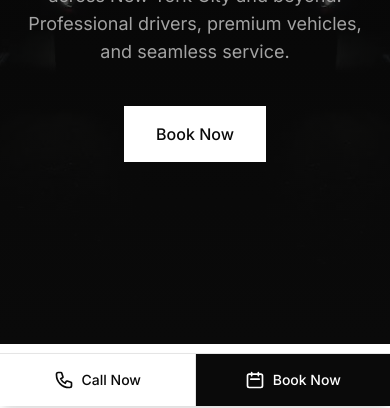
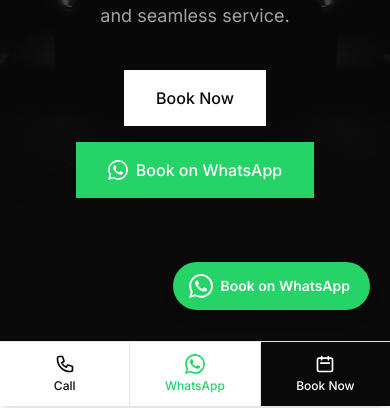
Before and after one commit to jobansandhu02210/eageleyechauffeur, a Next.js app: page / in a window 390 px wide. Shown: the part 438-846 px from the top of the page. Built offline with nearby package versions, Linux system fonts and the light colour scheme; no server answers.

Commit message:
feat: WhatsApp booking - floating button, mobile bar, hero CTA, footer, contact lib

```diff
--- a/app/layout.tsx
+++ b/app/layout.tsx
@@ -7,6 +7,7 @@
 import { LocalBusinessJsonLd } from '@/components/JsonLd';
 import { SplashScreen } from '@/components/SplashScreen';
 import MobileBottomBar from '@/components/MobileBottomBar';
+import WhatsAppButton from '@/components/WhatsAppButton';
 import { getSiteUrl } from '@/lib/site';
 import { defaultSiteDescription, siteKeywords } from '@/lib/seo';
 
@@ -76,6 +77,7 @@
         <Header />
         <main className="flex-1 pb-16 lg:pb-0">{children}</main>
         <Footer />
+        <WhatsAppButton />
         <MobileBottomBar />
         <AnalyticsPlaceholder />
       </body>
--- a/app/page.tsx
+++ b/app/page.tsx
@@ -2,7 +2,7 @@
 import Image from 'next/image';
 import Link from 'next/link';
 import { SafeFleetImage } from '@/components/SafeFleetImage';
-import { CONTACT_EMAIL_BOOKINGS, CONTACT_PHONE_DISPLAY, CONTACT_PHONE_E164 } from '@/lib/contact';
+import { CONTACT_EMAIL_BOOKINGS, CONTACT_PHONE_DISPLAY, CONTACT_PHONE_E164, WHATSAPP_BOOKING_URL } from '@/lib/contact';
 import { getSiteUrl } from '@/lib/site';
 import { defaultSiteDescription, siteKeywords } from '@/lib/seo';
 
@@ -176,13 +176,24 @@
           <p className="mt-6 text-lg sm:text-xl text-brand-silver max-w-2xl mx-auto">
             Experience white-glove transportation across New York City and beyond. Professional drivers, premium vehicles, and seamless service.
           </p>
-          <div className="mt-10 flex justify-center">
+          <div className="mt-10 flex flex-col sm:flex-row items-center justify-center gap-4">
             <Link
               href="/book"
               className="inline-flex items-center justify-center px-8 py-4 bg-brand-white text-brand-black font-medium hover:bg-brand-offwhite transition-colors"
             >
               Book Now
             </Link>
+            <a
+              href={WHATSAPP_BOOKING_URL}
+              target="_blank"
+              rel="noopener noreferrer"
+              className="inline-flex items-center justify-center gap-2 px-8 py-4 bg-[#25D366] text-white font-medium hover:bg-[#1ebe5d] transition-colors"
+            >
+              <svg className="w-5 h-5" viewBox="0 0 24 24" fill="currentColor" aria-hidden="true">
+                <path d="M17.472 14.382c-.297-.149-1.758-.867-2.03-.967-.273-.099-.471-.148-.67.15-.197.297-.767.966-.94 1.164-.173.199-.347.223-.644.075-.297-.15-1.255-.463-2.39-1.475-.883-.788-1.48-1.761-1.653-2.059-.173-.297-.018-.458.13-.606.134-.133.298-.347.446-.52.149-.174.198-.298.298-.497.099-.198.05-.371-.025-.52-.075-.149-.669-1.612-.916-2.207-.242-.579-.487-.5-.669-.51-.173-.008-.371-.01-.57-.01-.198 0-.52.074-.792.372-.272.297-1.04 1.016-1.04 2.479 0 1.462 1.065 2.875 1.213 3.074.149.198 2.096 3.2 5.077 4.487.709.306 1.262.489 1.694.625.712.227 1.36.195 1.871.118.571-.085 1.758-.719 2.006-1.413.248-.694.248-1.289.173-1.413-.074-.124-.272-.198-.57-.347m-5.421 7.403h-.004a9.87 9.87 0 01-5.031-1.378l-.361-.214-3.741.982.998-3.648-.235-.374a9.86 9.86 0 01-1.51-5.26c.001-5.45 4.436-9.884 9.888-9.884 2.64 0 5.122 1.03 6.988 2.898a9.825 9.825 0 012.893 6.994c-.003 5.45-4.437 9.884-9.885 9.884m8.413-18.297A11.815 11.815 0 0012.05 0C5.495 0 .16 5.335.157 11.892c0 2.096.547 4.142 1.588 5.945L.057 24l6.305-1.654a11.882 11.882 0 005.683 1.448h.005c6.554 0 11.89-5.335 11.893-11.893a11.821 11.821 0 00-3.48-8.413z" />
+              </svg>
+              Book on WhatsApp
+            </a>
           </div>
         </div>
       </section>
@@ -348,12 +359,25 @@
           <p className="text-brand-silver mb-8">
             Get a transparent quote in seconds. Available 24/7 for New York City and area airports.
           </p>
+          <div className="flex flex-col sm:flex-row items-center justify-center gap-4">
             <Link
               href="/book"
               className="inline-flex items-center justify-center px-8 py-4 bg-brand-white text-brand-black font-medium hover:bg-brand-offwhite transition-colors"
             >
               Book Now
             </Link>
+            <a
+              href={WHATSAPP_BOOKING_URL}
+              target="_blank"
+              rel="noopener noreferrer"
+              className="inline-flex items-center justify-center gap-2 px-8 py-4 bg-[#25D366] text-white font-medium hover:bg-[#1ebe5d] transition-colors"
+            >
+              <svg className="w-5 h-5" viewBox="0 0 24 24" fill="currentColor" aria-hidden="true">
+                <path d="M17.472 14.382c-.297-.149-1.758-.867-2.03-.967-.273-.099-.471-.148-.67.15-.197.297-.767.966-.94 1.164-.173.199-.347.223-.644.075-.297-.15-1.255-.463-2.39-1.475-.883-.788-1.48-1.761-1.653-2.059-.173-.297-.018-.458.13-.606.134-.133.298-.347.446-.52.149-.174.198-.298.298-.497.099-.198.05-.371-.025-.52-.075-.149-.669-1.612-.916-2.207-.242-.579-.487-.5-.669-.51-.173-.008-.371-.01-.57-.01-.198 0-.52.074-.792.372-.272.297-1.04 1.016-1.04 2.479 0 1.462 1.065 2.875 1.213 3.074.149.198 2.096 3.2 5.077 4.487.709.306 1.262.489 1.694.625.712.227 1.36.195 1.871.118.571-.085 1.758-.719 2.006-1.413.248-.694.248-1.289.173-1.413-.074-.124-.272-.198-.57-.347m-5.421 7.403h-.004a9.87 9.87 0 01-5.031-1.378l-.361-.214-3.741.982.998-3.648-.235-.374a9.86 9.86 0 01-1.51-5.26c.001-5.45 4.436-9.884 9.888-9.884 2.64 0 5.122 1.03 6.988 2.898a9.825 9.825 0 012.893 6.994c-.003 5.45-4.437 9.884-9.885 9.884m8.413-18.297A11.815 11.815 0 0012.05 0C5.495 0 .16 5.335.157 11.892c0 2.096.547 4.142 1.588 5.945L.057 24l6.305-1.654a11.882 11.882 0 005.683 1.448h.005c6.554 0 11.89-5.335 11.893-11.893a11.821 11.821 0 00-3.48-8.413z" />
+              </svg>
+              Book on WhatsApp
+            </a>
+          </div>
           <div className="mt-12 pt-12 border-t border-brand-dark flex flex-wrap justify-center gap-x-8 gap-y-2 text-brand-silver text-sm">
             <a href={`tel:${CONTACT_PHONE_E164}`}>{CONTACT_PHONE_DISPLAY}</a>
             <a href={`mailto:${CONTACT_EMAIL_BOOKINGS}`}>{CONTACT_EMAIL_BOOKINGS}</a>
--- a/components/Footer.tsx
+++ b/components/Footer.tsx
@@ -1,5 +1,5 @@
 import Link from 'next/link';
-import { CONTACT_EMAIL_BOOKINGS, CONTACT_PHONE_DISPLAY, CONTACT_PHONE_E164 } from '@/lib/contact';
+import { CONTACT_EMAIL_BOOKINGS, CONTACT_PHONE_DISPLAY, CONTACT_PHONE_E164, WHATSAPP_BOOKING_URL } from '@/lib/contact';
 
 const services = [
   { href: '/services/point-to-point', label: 'Point-to-Point' },
@@ -75,6 +75,19 @@
                   {CONTACT_EMAIL_BOOKINGS}
                 </a>
               </li>
+              <li>
+                <a
+                  href={WHATSAPP_BOOKING_URL}
+                  target="_blank"
+                  rel="noopener noreferrer"
+                  className="inline-flex items-center gap-2 hover:text-brand-white transition-colors"
+                >
+                  <svg className="w-4 h-4 text-[#25D366]" viewBox="0 0 24 24" fill="currentColor" aria-hidden="true">
+                    <path d="M17.472 14.382c-.297-.149-1.758-.867-2.03-.967-.273-.099-.471-.148-.67.15-.197.297-.767.966-.94 1.164-.173.199-.347.223-.644.075-.297-.15-1.255-.463-2.39-1.475-.883-.788-1.48-1.761-1.653-2.059-.173-.297-.018-.458.13-.606.134-.133.298-.347.446-.52.149-.174.198-.298.298-.497.099-.198.05-.371-.025-.52-.075-.149-.669-1.612-.916-2.207-.242-.579-.487-.5-.669-.51-.173-.008-.371-.01-.57-.01-.198 0-.52.074-.792.372-.272.297-1.04 1.016-1.04 2.479 0 1.462 1.065 2.875 1.213 3.074.149.198 2.096 3.2 5.077 4.487.709.306 1.262.489 1.694.625.712.227 1.36.195 1.871.118.571-.085 1.758-.719 2.006-1.413.248-.694.248-1.289.173-1.413-.074-.124-.272-.198-.57-.347m-5.421 7.403h-.004a9.87 9.87 0 01-5.031-1.378l-.361-.214-3.741.982.998-3.648-.235-.374a9.86 9.86 0 01-1.51-5.26c.001-5.45 4.436-9.884 9.888-9.884 2.64 0 5.122 1.03 6.988 2.898a9.825 9.825 0 012.893 6.994c-.003 5.45-4.437 9.884-9.885 9.884m8.413-18.297A11.815 11.815 0 0012.05 0C5.495 0 .16 5.335.157 11.892c0 2.096.547 4.142 1.588 5.945L.057 24l6.305-1.654a11.882 11.882 0 005.683 1.448h.005c6.554 0 11.89-5.335 11.893-11.893a11.821 11.821 0 00-3.48-8.413z" />
+                  </svg>
+                  WhatsApp
+                </a>
+              </li>
               <li>New York, NY</li>
             </ul>
           </div>
--- a/components/MobileBottomBar.tsx
+++ b/components/MobileBottomBar.tsx
@@ -1,7 +1,7 @@
 'use client';
 
 import Link from 'next/link';
-import { CONTACT_PHONE_DISPLAY, CONTACT_PHONE_E164 } from '@/lib/contact';
+import { CONTACT_PHONE_DISPLAY, CONTACT_PHONE_E164, WHATSAPP_BOOKING_URL } from '@/lib/contact';
 
 /**
  * Sticky bottom bar shown on mobile/tablet only.
@@ -11,20 +11,36 @@
   return (
     <div className="fixed bottom-0 inset-x-0 z-50 lg:hidden bg-brand-white border-t border-brand-light shadow-lg">
       <div className="flex">
+        {/* Call */}
         <a
           href={`tel:${CONTACT_PHONE_E164}`}
-          className="flex-1 flex items-center justify-center gap-2 py-4 text-sm font-medium text-brand-black hover:bg-brand-offwhite transition-colors"
+          className="flex-1 flex flex-col items-center justify-center gap-1 py-3 text-xs font-medium text-brand-black hover:bg-brand-offwhite transition-colors"
           aria-label={`Call ${CONTACT_PHONE_DISPLAY}`}
         >
           <svg className="w-5 h-5" fill="none" stroke="currentColor" viewBox="0 0 24 24" aria-hidden="true">
             <path strokeLinecap="round" strokeLinejoin="round" strokeWidth={2} d="M3 5a2 2 0 012-2h3.28a1 1 0 01.948.684l1.498 4.493a1 1 0 01-.502 1.21l-2.257 1.13a11.042 11.042 0 005.516 5.516l1.13-2.257a1 1 0 011.21-.502l4.493 1.498a1 1 0 01.684.949V19a2 2 0 01-2 2h-1C9.716 21 3 14.284 3 6V5z" />
           </svg>
-          Call Now
+          Call
         </a>
         <div className="w-px bg-brand-light" />
+        {/* WhatsApp */}
+        <a
+          href={WHATSAPP_BOOKING_URL}
+          target="_blank"
+          rel="noopener noreferrer"
+          className="flex-1 flex flex-col items-center justify-center gap-1 py-3 text-xs font-medium text-[#25D366] hover:bg-brand-offwhite transition-colors"
+          aria-label="Book on WhatsApp"
+        >
+          <svg className="w-5 h-5" viewBox="0 0 24 24" fill="currentColor" aria-hidden="true">
+            <path d="M17.472 14.382c-.297-.149-1.758-.867-2.03-.967-.273-.099-.471-.148-.67.15-.197.297-.767.966-.94 1.164-.173.199-.347.223-.644.075-.297-.15-1.255-.463-2.39-1.475-.883-.788-1.48-1.761-1.653-2.059-.173-.297-.018-.458.13-.606.134-.133.298-.347.446-.52.149-.174.198-.298.298-.497.099-.198.05-.371-.025-.52-.075-.149-.669-1.612-.916-2.207-.242-.579-.487-.5-.669-.51-.173-.008-.371-.01-.57-.01-.198 0-.52.074-.792.372-.272.297-1.04 1.016-1.04 2.479 0 1.462 1.065 2.875 1.213 3.074.149.198 2.096 3.2 5.077 4.487.709.306 1.262.489 1.694.625.712.227 1.36.195 1.871.118.571-.085 1.758-.719 2.006-1.413.248-.694.248-1.289.173-1.413-.074-.124-.272-.198-.57-.347m-5.421 7.403h-.004a9.87 9.87 0 01-5.031-1.378l-.361-.214-3.741.982.998-3.648-.235-.374a9.86 9.86 0 01-1.51-5.26c.001-5.45 4.436-9.884 9.888-9.884 2.64 0 5.122 1.03 6.988 2.898a9.825 9.825 0 012.893 6.994c-.003 5.45-4.437 9.884-9.885 9.884m8.413-18.297A11.815 11.815 0 0012.05 0C5.495 0 .16 5.335.157 11.892c0 2.096.547 4.142 1.588 5.945L.057 24l6.305-1.654a11.882 11.882 0 005.683 1.448h.005c6.554 0 11.89-5.335 11.893-11.893a11.821 11.821 0 00-3.48-8.413z" />
+          </svg>
+          WhatsApp
+        </a>
+        <div className="w-px bg-brand-light" />
+        {/* Book */}
         <Link
           href="/book"
-          className="flex-1 flex items-center justify-center gap-2 py-4 bg-brand-black text-brand-white text-sm font-medium hover:bg-brand-charcoal transition-colors"
+          className="flex-1 flex flex-col items-center justify-center gap-1 py-3 bg-brand-black text-brand-white text-xs font-medium hover:bg-brand-charcoal transition-colors"
         >
           <svg className="w-5 h-5" fill="none" stroke="currentColor" viewBox="0 0 24 24" aria-hidden="true">
             <path strokeLinecap="round" strokeLinejoin="round" strokeWidth={2} d="M8 7V3m8 4V3m-9 8h10M5 21h14a2 2 0 002-2V7a2 2 0 00-2-2H5a2 2 0 00-2 2v12a2 2 0 002 2z" />
--- /dev/null
+++ b/components/WhatsAppButton.tsx
@@ -0,0 +1,28 @@
+import { WHATSAPP_BOOKING_URL } from '@/lib/contact';
+
+/**
+ * Floating WhatsApp button — visible on all pages, all screen sizes.
+ * On mobile it sits above the sticky bottom bar.
+ */
+export default function WhatsAppButton() {
+  return (
+    <a
+      href={WHATSAPP_BOOKING_URL}
+      target="_blank"
+      rel="noopener noreferrer"
+      aria-label="Book on WhatsApp"
+      className="fixed bottom-24 right-5 z-50 lg:bottom-8 lg:right-8 flex items-center gap-2 bg-[#25D366] text-white pl-4 pr-5 py-3 rounded-full shadow-lg hover:bg-[#1ebe5d] transition-colors group"
+    >
+      {/* WhatsApp icon */}
+      <svg
+        className="w-6 h-6 shrink-0"
+        viewBox="0 0 24 24"
+        fill="currentColor"
+        aria-hidden="true"
+      >
+        <path d="M17.472 14.382c-.297-.149-1.758-.867-2.03-.967-.273-.099-.471-.148-.67.15-.197.297-.767.966-.94 1.164-.173.199-.347.223-.644.075-.297-.15-1.255-.463-2.39-1.475-.883-.788-1.48-1.761-1.653-2.059-.173-.297-.018-.458.13-.606.134-.133.298-.347.446-.52.149-.174.198-.298.298-.497.099-.198.05-.371-.025-.52-.075-.149-.669-1.612-.916-2.207-.242-.579-.487-.5-.669-.51-.173-.008-.371-.01-.57-.01-.198 0-.52.074-.792.372-.272.297-1.04 1.016-1.04 2.479 0 1.462 1.065 2.875 1.213 3.074.149.198 2.096 3.2 5.077 4.487.709.306 1.262.489 1.694.625.712.227 1.36.195 1.871.118.571-.085 1.758-.719 2.006-1.413.248-.694.248-1.289.173-1.413-.074-.124-.272-.198-.57-.347m-5.421 7.403h-.004a9.87 9.87 0 01-5.031-1.378l-.361-.214-3.741.982.998-3.648-.235-.374a9.86 9.86 0 01-1.51-5.26c.001-5.45 4.436-9.884 9.888-9.884 2.64 0 5.122 1.03 6.988 2.898a9.825 9.825 0 012.893 6.994c-.003 5.45-4.437 9.884-9.885 9.884m8.413-18.297A11.815 11.815 0 0012.05 0C5.495 0 .16 5.335.157 11.892c0 2.096.547 4.142 1.588 5.945L.057 24l6.305-1.654a11.882 11.882 0 005.683 1.448h.005c6.554 0 11.89-5.335 11.893-11.893a11.821 11.821 0 00-3.48-8.413z" />
+      </svg>
+      <span className="text-sm font-semibold whitespace-nowrap">Book on WhatsApp</span>
+    </a>
+  );
+}
--- a/lib/contact.ts
+++ b/lib/contact.ts
@@ -6,3 +6,13 @@
 
 /** Booking notifications and primary inquiries */
 export const CONTACT_EMAIL_BOOKINGS = 'eagleeyechauffeur@gmail.com';
+
+/** WhatsApp number (E.164 without +) for wa.me links */
+export const CONTACT_WHATSAPP_NUMBER = '19299196499';
+
+/** Pre-filled WhatsApp booking message */
+export const WHATSAPP_BOOKING_URL =
+  `https://wa.me/19299196499?text=${encodeURIComponent('Hi, I\'d like to book a ride with Eagle Eye Chauffeur.')}`;
+
+/** Short WhatsApp URL for general inquiries */
+export const WHATSAPP_URL = 'https://wa.me/19299196499';
```
Lines whose indentation alone changed are shown as unchanged.
